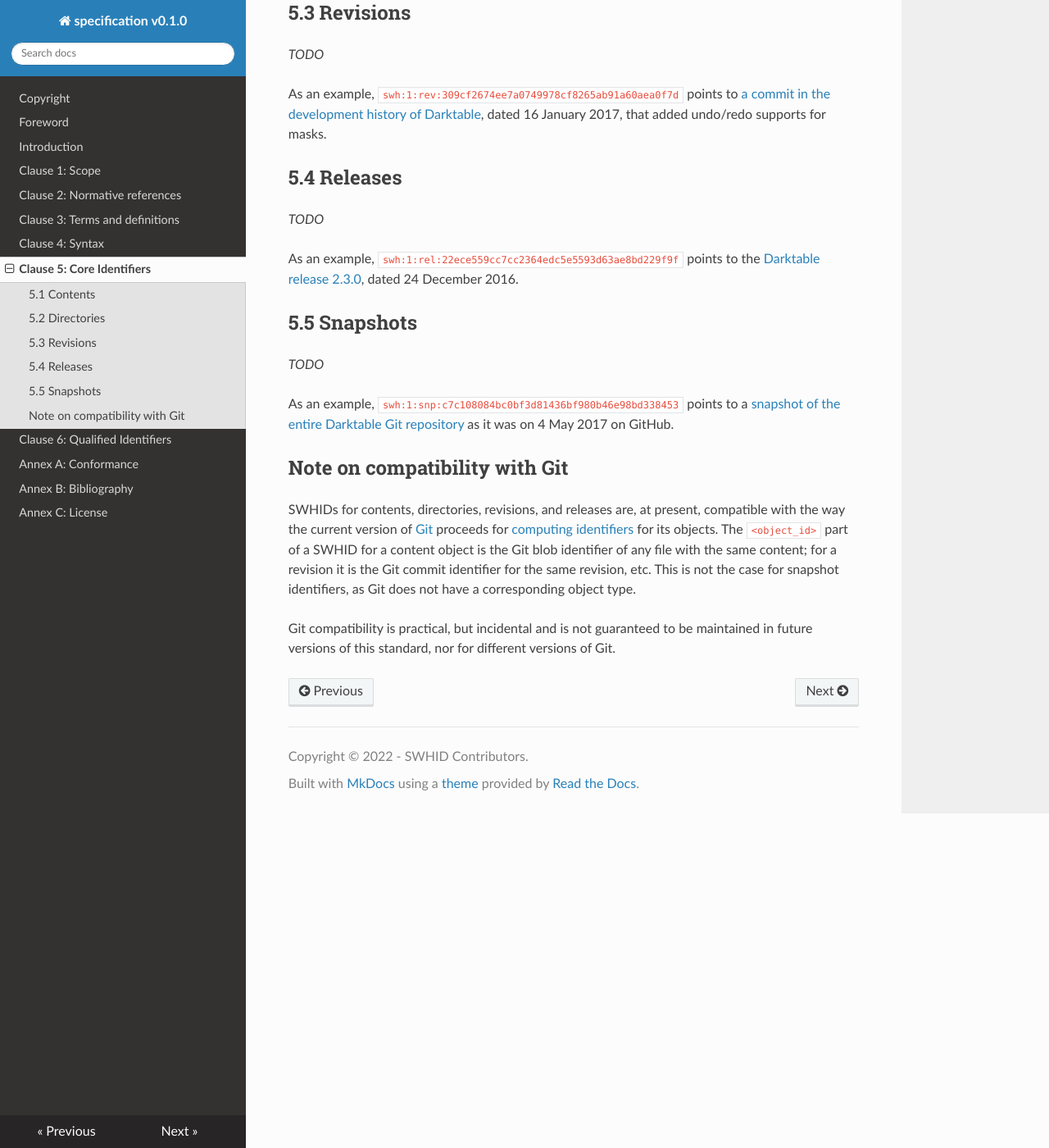
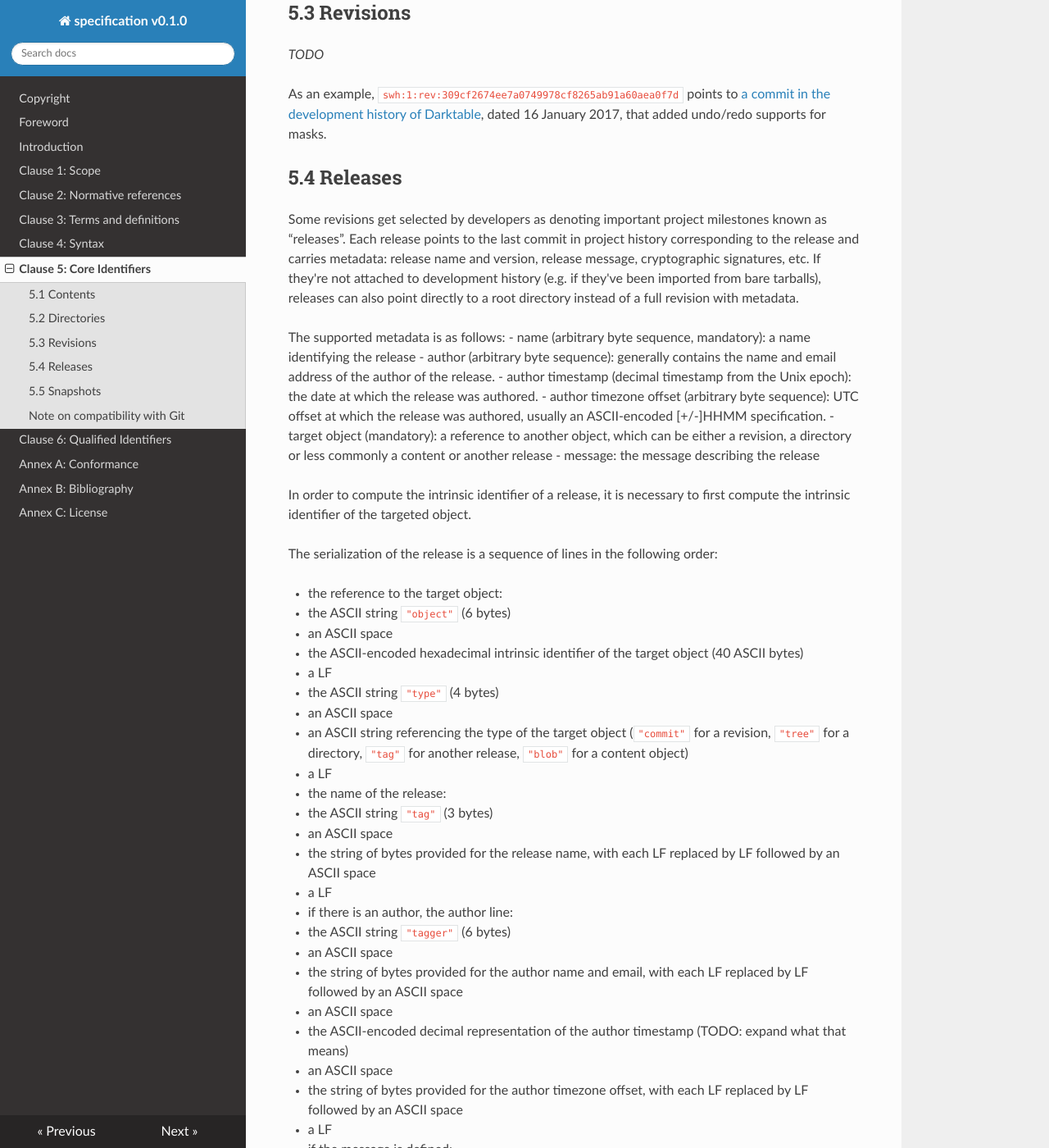
Before and after one commit to swhid/specification, an MkDocs documentation site: the page built from Chapters/5_Core_identifiers.md, in a window 1280 px wide and 1400 px high, scrolled down 2003 px. Shown: the whole window at 82% size. Built offline with MkDocs 1.6.1, drawn with Linux system fonts in a browser that asks for light colours; nearby versions of some CDN libraries; some of the changed text lies outside the part shown.

```diff
--- a/Chapters/5_Core_identifiers.md
+++ b/Chapters/5_Core_identifiers.md
@@ -90,7 +90,55 @@ As an example, `swh:1:rev:309cf2674ee7a0749978cf8265ab91a60aea0f7d` points to
 
 ## 5.4 Releases
 
-*TODO*
+Some revisions get selected by developers as denoting important project milestones known as “releases”. Each release points to the last commit in project history corresponding to the release and carries metadata: release name and version, release message, cryptographic signatures, etc. If they're not attached to development history (e.g. if they've been imported from bare tarballs), releases can also point directly to a root directory instead of a full revision with metadata.
+
+The supported metadata is as follows:
+ - name (arbitrary byte sequence, mandatory): a name identifying the release
+ - author (arbitrary byte sequence): generally contains the name and email address of the author of the release.
+ - author timestamp (decimal timestamp from the Unix epoch): the date at which the release was authored.
+ - author timezone offset (arbitrary byte sequence): UTC offset at which the release was authored, usually an ASCII-encoded [+/-]HHMM specification.
+ - target object (mandatory): a reference to another object, which can be either a revision, a directory or less commonly a content or another release
+ - message: the message describing the release
+
+In order to compute the intrinsic identifier of a release, it is necessary to first compute the intrinsic identifier of the targeted object.
+
+The serialization of the release is a sequence of lines in the following order:
+
+ - the reference to the target object:
+   - the ASCII string `"object"` (6 bytes)
+   - an ASCII space
+   - the ASCII-encoded hexadecimal intrinsic identifier of the target object (40 ASCII bytes)
+   - a LF
+   - the ASCII string `"type"` (4 bytes)
+   - an ASCII space
+   - an ASCII string referencing the type of the target object (`"commit"` for a revision, `"tree"` for a directory, `"tag"` for another release, `"blob"` for a content object)
+   - a LF
+ - the name of the release:
+   - the ASCII string `"tag"` (3 bytes)
+   - an ASCII space
+   - the string of bytes provided for the release name, with each LF replaced by LF followed by an ASCII space
+   - a LF
+ - if there is an author, the author line:
+   - the ASCII string `"tagger"` (6 bytes)
+   - an ASCII space
+   - the string of bytes provided for the author name and email, with each LF replaced by LF followed by an ASCII space
+   - an ASCII space
+   - the ASCII-encoded decimal representation of the author timestamp (TODO: expand what that means)
+   - an ASCII space
+   - the string of bytes provided for the author timezone offset, with each LF replaced by LF followed by an ASCII space
+   - a LF
+ - if the message is defined:
+   - an extra LF (the message is separated from the header with two LFs)
+   - the commit message as a raw string of bytes
+
+The intrinsic identifier of the release is the SHA1 of the byte sequence obtained by juxtaposing
+ - the ASCII string `"tag"` (without quotes),
+ - an ASCII space,
+ - the length of the previously obtained serialization as ASCII-encoded decimal digits,
+ - a NULL byte,
+ - and the previously obtained serialization.
+
+TODO: add example serializations
 
 As an example, `swh:1:rel:22ece559cc7cc2364edc5e5593d63ae8bd229f9f` points to
 the [Darktable release 2.3.0](https://archive.softwareheritage.org/swh:1:rel:22ece559cc7cc2364edc5e5593d63ae8bd229f9f), dated 24 December 2016.
```
